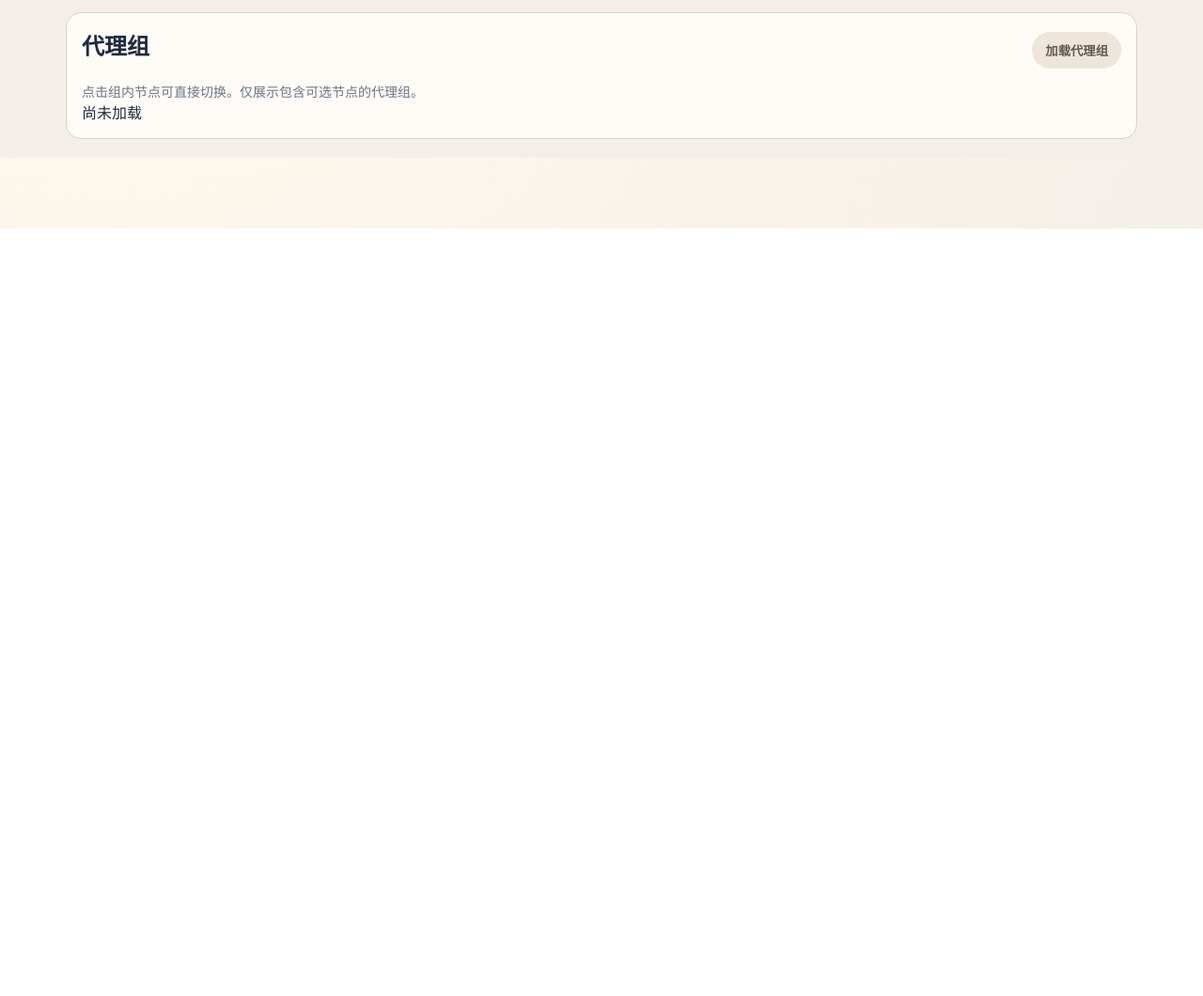
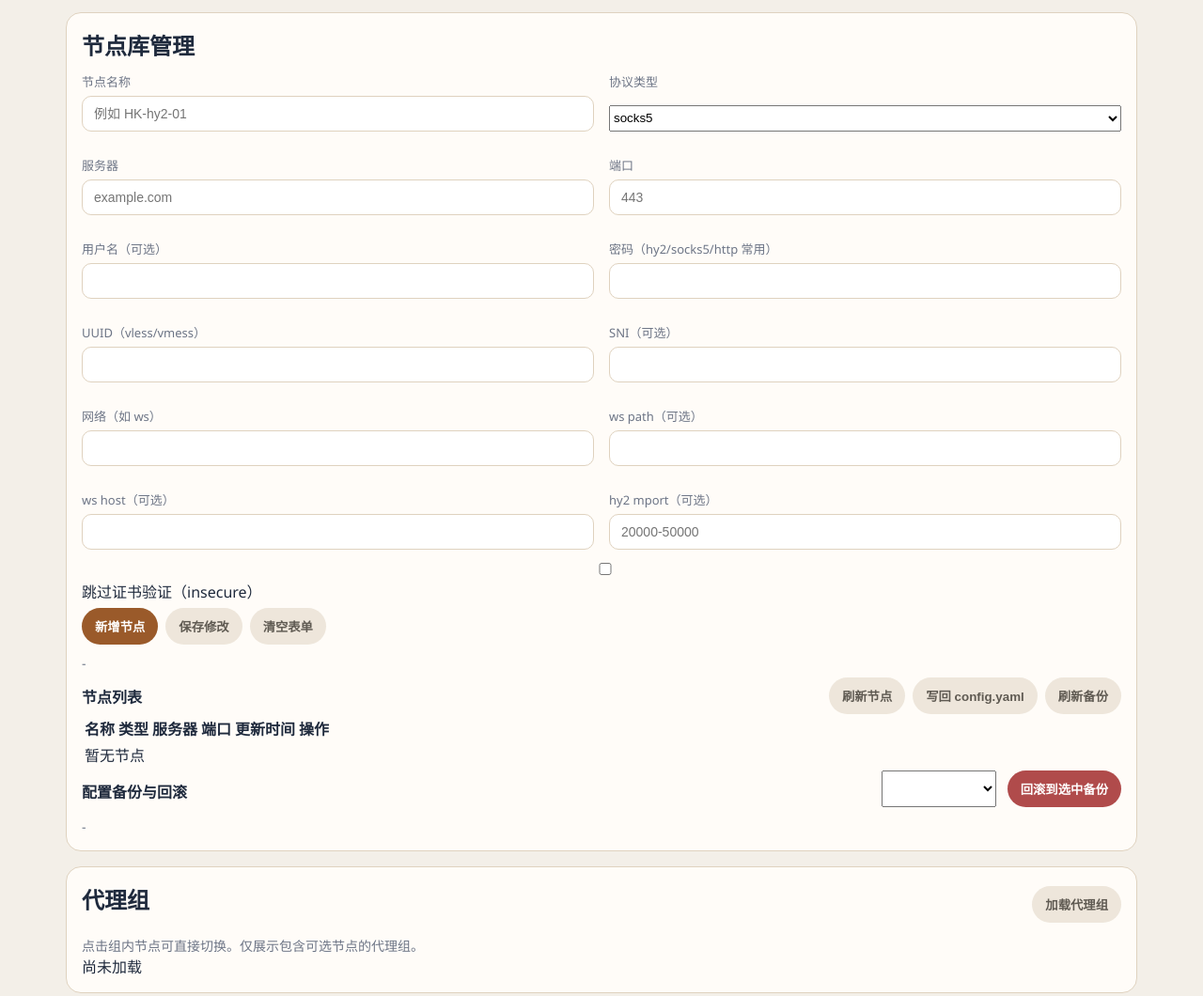
Before and after one commit to hnsxyren1023-commits/MihomoUI, a website: page web/index.html in a window 1280 px wide. Shown: the part 557-1617 px from the top of the page at 94% size. Before the commit the page ends 800 px from the top, so only its background shows below. Drawn offline with Linux system fonts and the light colour scheme; no server answers.

Commit message:
feat(ui): add node management and backup rollback panels

```diff
--- a/web/index.html
+++ b/web/index.html
@@ -12,7 +12,7 @@
         <div>
           <p class="eyebrow">MIHOMO UI</p>
           <h1>本地代理控制台</h1>
-          <p class="sub">用于启停 mihomo、查看代理组、切换节点、执行连接诊断。</p>
+          <p class="sub">启停 mihomo、查看代理组、节点增删改、一键写回配置与回滚备份。</p>
         </div>
         <div class="status-box">
           <span id="healthBadge" class="badge pending">服务检查中</span>
@@ -66,6 +66,110 @@
       </section>
 
       <section class="card">
+        <h2>节点库管理</h2>
+        <div class="grid node-grid">
+          <label class="field">
+            <span>节点名称</span>
+            <input id="nodeName" type="text" placeholder="例如 HK-hy2-01">
+          </label>
+          <label class="field">
+            <span>协议类型</span>
+            <select id="nodeType">
+              <option value="socks5">socks5</option>
+              <option value="http">http</option>
+              <option value="hy2">hy2</option>
+              <option value="vless">vless</option>
+              <option value="vmess">vmess</option>
+            </select>
+          </label>
+          <label class="field">
+            <span>服务器</span>
+            <input id="nodeServer" type="text" placeholder="example.com">
+          </label>
+          <label class="field">
+            <span>端口</span>
+            <input id="nodePort" type="number" min="1" max="65535" placeholder="443">
+          </label>
+          <label class="field">
+            <span>用户名（可选）</span>
+            <input id="nodeUsername" type="text">
+          </label>
+          <label class="field">
+            <span>密码（hy2/socks5/http 常用）</span>
+            <input id="nodePassword" type="text">
+          </label>
+          <label class="field">
+            <span>UUID（vless/vmess）</span>
+            <input id="nodeUuid" type="text">
+          </label>
+          <label class="field">
+            <span>SNI（可选）</span>
+            <input id="nodeSni" type="text">
+          </label>
+          <label class="field">
+            <span>网络（如 ws）</span>
+            <input id="nodeNetwork" type="text">
+          </label>
+          <label class="field">
+            <span>ws path（可选）</span>
+            <input id="nodeWsPath" type="text">
+          </label>
+          <label class="field">
+            <span>ws host（可选）</span>
+            <input id="nodeWsHost" type="text">
+          </label>
+          <label class="field">
+            <span>hy2 mport（可选）</span>
+            <input id="nodeMport" type="text" placeholder="20000-50000">
+          </label>
+        </div>
+        <label class="inline-check">
+          <input id="nodeInsecure" type="checkbox"> 跳过证书验证（insecure）
+        </label>
+        <div class="buttons">
+          <button id="nodeCreateBtn" class="primary">新增节点</button>
+          <button id="nodeUpdateBtn">保存修改</button>
+          <button id="nodeResetBtn" class="ghost">清空表单</button>
+        </div>
+        <p id="nodeTip" class="tip">-</p>
+
+        <div class="title-row top-gap">
+          <h3>节点列表</h3>
+          <div class="buttons">
+            <button id="loadNodesBtn" class="ghost">刷新节点</button>
+            <button id="applyNodesBtn">写回 config.yaml</button>
+            <button id="loadBackupsBtn" class="ghost">刷新备份</button>
+          </div>
+        </div>
+        <div class="table-wrap">
+          <table id="nodeTable">
+            <thead>
+              <tr>
+                <th>名称</th>
+                <th>类型</th>
+                <th>服务器</th>
+                <th>端口</th>
+                <th>更新时间</th>
+                <th>操作</th>
+              </tr>
+            </thead>
+            <tbody id="nodeTableBody">
+              <tr><td colspan="6">暂无节点</td></tr>
+            </tbody>
+          </table>
+        </div>
+
+        <div class="title-row top-gap">
+          <h3>配置备份与回滚</h3>
+          <div class="inline small-inline">
+            <select id="backupSelect"></select>
+            <button id="rollbackBtn" class="danger">回滚到选中备份</button>
+          </div>
+        </div>
+        <p id="backupTip" class="tip">-</p>
+      </section>
+
+      <section class="card">
         <div class="title-row">
           <h2>代理组</h2>
           <button id="loadGroupsBtn" class="ghost">加载代理组</button>
```
